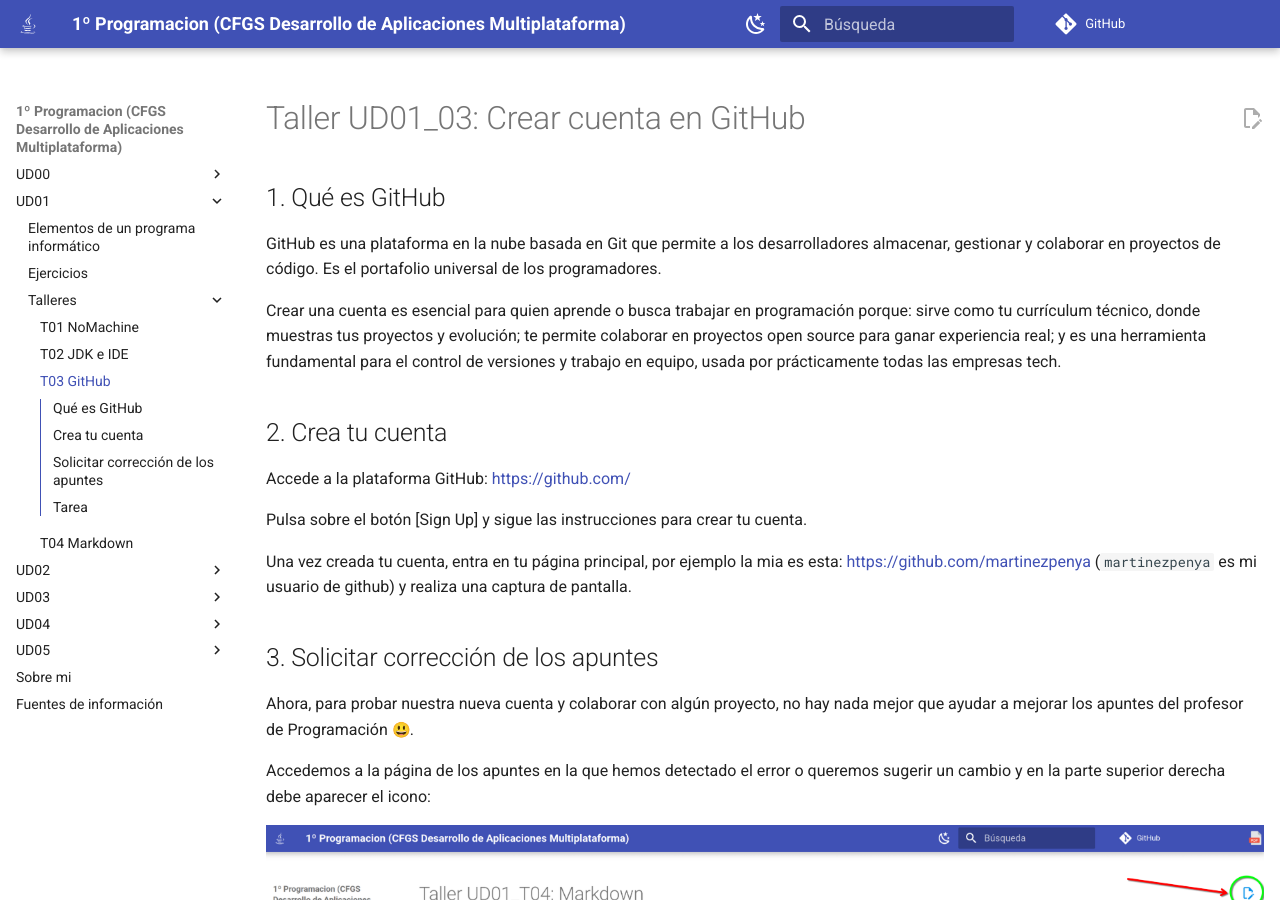
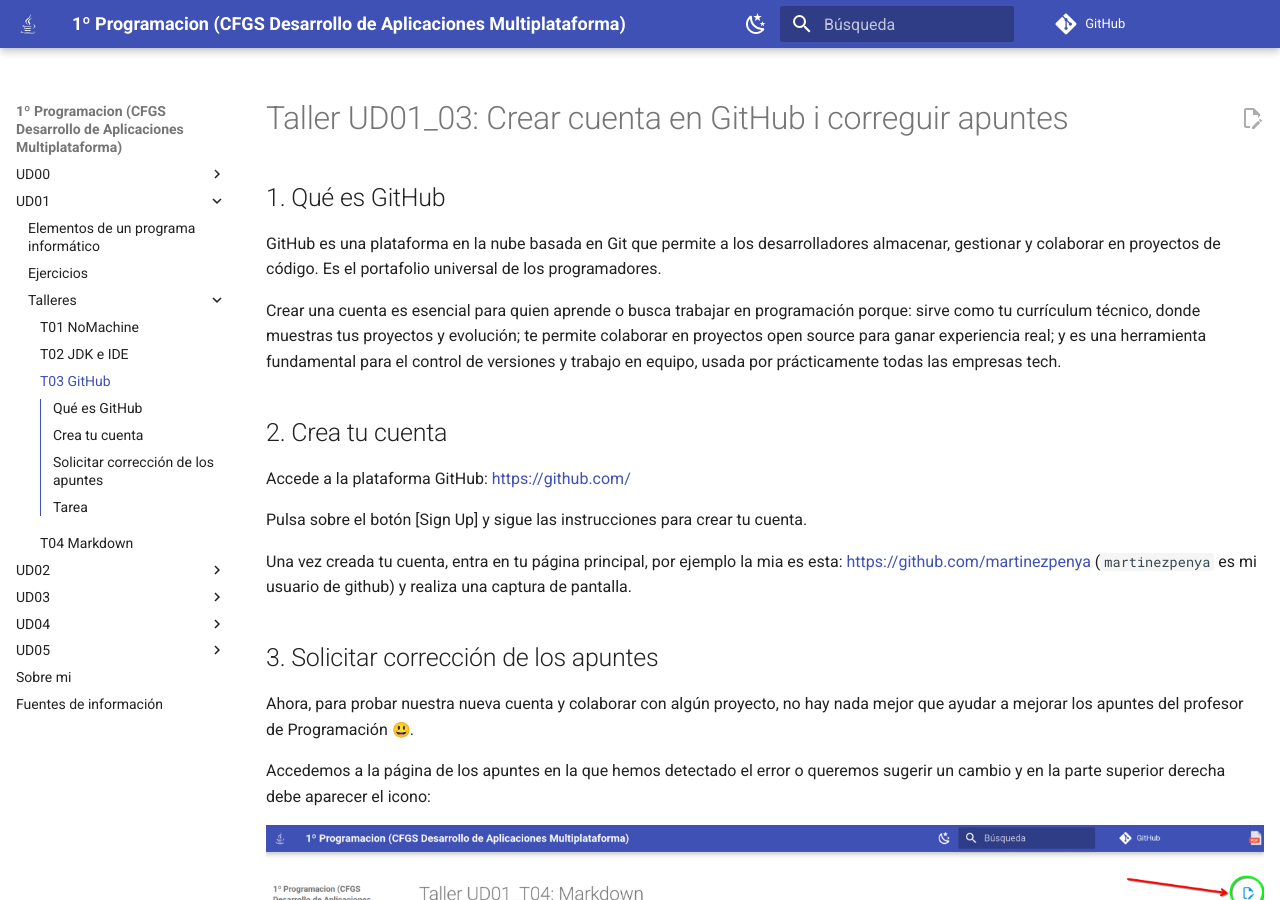
Before and after one commit to martinezpenya/1DAMProgramacion, an MkDocs documentation site: the page built from docs/UD01/UD01_T03_GitHub.md, in a window 1280 px wide and 900 px high. Built offline with MkDocs 1.6.1 and Material for MkDocs 9.7.7, drawn with Linux system fonts in a browser that asks for light colours; emoji names are drawn with the system emoji font; comment, search, counter and statistics services are not loaded.

Commit message:
Update UD01_T03_GitHub.md
He cambiado el titulo del taller para especificar mas sobre que va la actividad

```diff
--- a/docs/UD01/UD01_T03_GitHub.md
+++ b/docs/UD01/UD01_T03_GitHub.md
@@ -1,4 +1,4 @@
-# Taller UD01_03: Crear cuenta en GitHub
+# Taller UD01_03: Crear cuenta en GitHub i correguir apuntes
 
 ## Qué es GitHub
 
```
